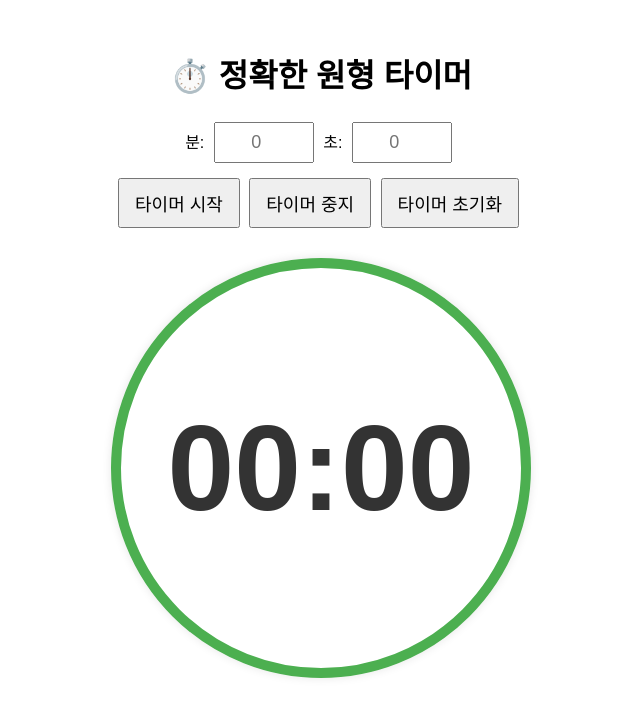
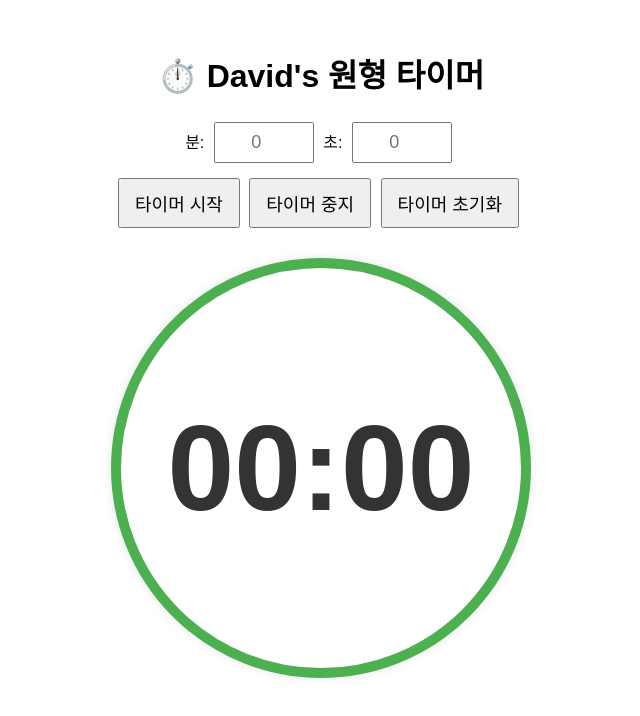
Before and after one commit to gandyost/250116, a plain HTML site: page timer.html in a window 1280 px wide. Shown: the whole page, without its empty margins (319-959 px from the left). Drawn offline with Linux system fonts and the light colour scheme.

Commit message:
Update timer.html

```diff
--- a/timer.html
+++ b/timer.html
@@ -53,7 +53,7 @@
 </head>
 <body>
   <div class="container">
-    <h1>⏱️ 정확한 원형 타이머</h1>
+    <h1>⏱️ David's 원형 타이머</h1>
     <div>
       <label for="minutes">분:</label>
       <input type="number" id="minutes" min="0" placeholder="0">
```
